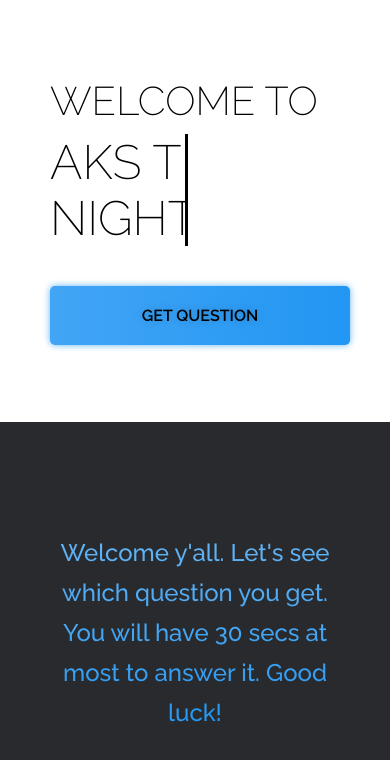
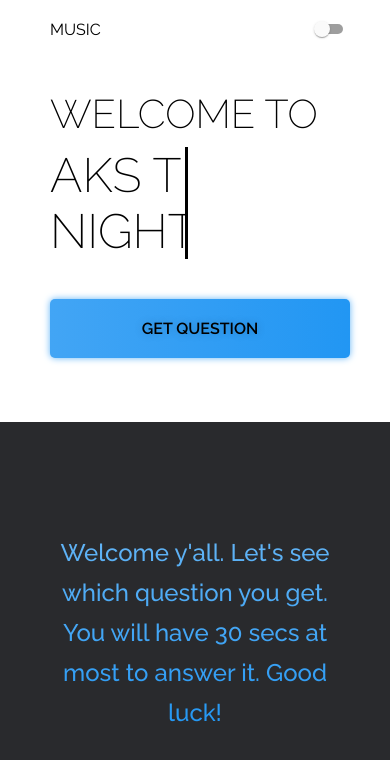
Before and after one commit to msaaddev/aks-trivia, a Next.js app: page / in a window 390 px wide. Shown: the top 760 px of the page. Built offline with nearby package versions, Linux system fonts and the light colour scheme.

Commit message:
📦 NEW: switch

```diff
--- a/components/SEO.js
+++ b/components/SEO.js
@@ -10,6 +10,11 @@ const SEO = () => {
                 href='https://fonts.googleapis.com/css2?family=Raleway:wght@200;300;400;500;600;700&display=swap'
                 rel='stylesheet'
             />
+            <link
+                rel='stylesheet'
+                href='https://fonts.googleapis.com/css?family=Roboto:300,400,500,700&display=swap'
+            />
+            <link rel='stylesheet' href='https://fonts.googleapis.com/icon?family=Material+Icons' />
             <meta charset='UTF-8' />
             <meta name='viewport' content='width=device-width, initial-scale=1.0' />
             <meta name='description' content='AKS Photography Society Trivia Night' />
--- a/components/Trivia.js
+++ b/components/Trivia.js
@@ -1,5 +1,6 @@
 import { useState } from 'react';
 import questions from '../data/questions';
+import Switch from '@material-ui/core/Switch';
 import styles from '../styles/Trivia.module.css';
 
 const Trivia = () => {
@@ -27,6 +28,12 @@ const Trivia = () => {
                 </div>
             </div>
             <div className={styles.subcontainer_right}>
+                <div className={styles.music}>
+                <label>Music</label>
+                    <div className={styles.switch}>
+                        <Switch size='small' color={'primary'} />
+                    </div>
+                </div>
                 <div className={styles.subcontainer_right_info}>
                     <h1>Welcome to</h1>
                     <h2 className={styles.typing}>
--- a/package.json
+++ b/package.json
@@ -8,6 +8,7 @@
     "start": "next start"
   },
   "dependencies": {
+    "@material-ui/core": "^4.11.3",
     "next": "10.1.3",
     "react": "17.0.2",
     "react-dom": "17.0.2"
--- a/styles/Trivia.module.css
+++ b/styles/Trivia.module.css
@@ -40,7 +40,7 @@
 }
 
 .subcontainer_right_info {
-    height: 100vh;
+    height: 97vh;
     display: flex;
     flex-direction: column;
     justify-content: center;
@@ -82,6 +82,26 @@
     50% {
         border-color: transparent;
     }
+}
+
+.music {
+    height: 3vh;
+    display: flex;
+    flex-direction: row;
+    justify-content: space-between;
+    width: 450px;
+    margin: 0;
+}
+
+.music label {
+    text-transform: uppercase;
+    font-family: 'Raleway', sans-serif;
+    font-size: 1rem;
+    padding-top: 40px;
+}
+
+.switch {
+    padding-top: 36px;
 }
 
 .subcontainer_right_info button {
@@ -127,7 +147,7 @@
     }
 
     .subcontainer_right_info {
-        height: 50vh;
+        height: 47vh;
     }
 
     .subcontainer_right_info h1 {
@@ -150,6 +170,23 @@
         font-size: 1.5rem;
         text-align: center;
     }
+
+    .music {
+        height: 3vh;
+        display: flex;
+        flex-direction: row;
+        justify-content: space-between;
+        width: 300px;
+        margin: 0;
+    }
+
+    .music label {
+        padding: 20px 0;
+    }
+
+    .switch {
+        padding: 17px 0;
+    }
 }
 
 /*
```
Also changed, not shown: 1 other file (tests, documents, lock files or other folders).
